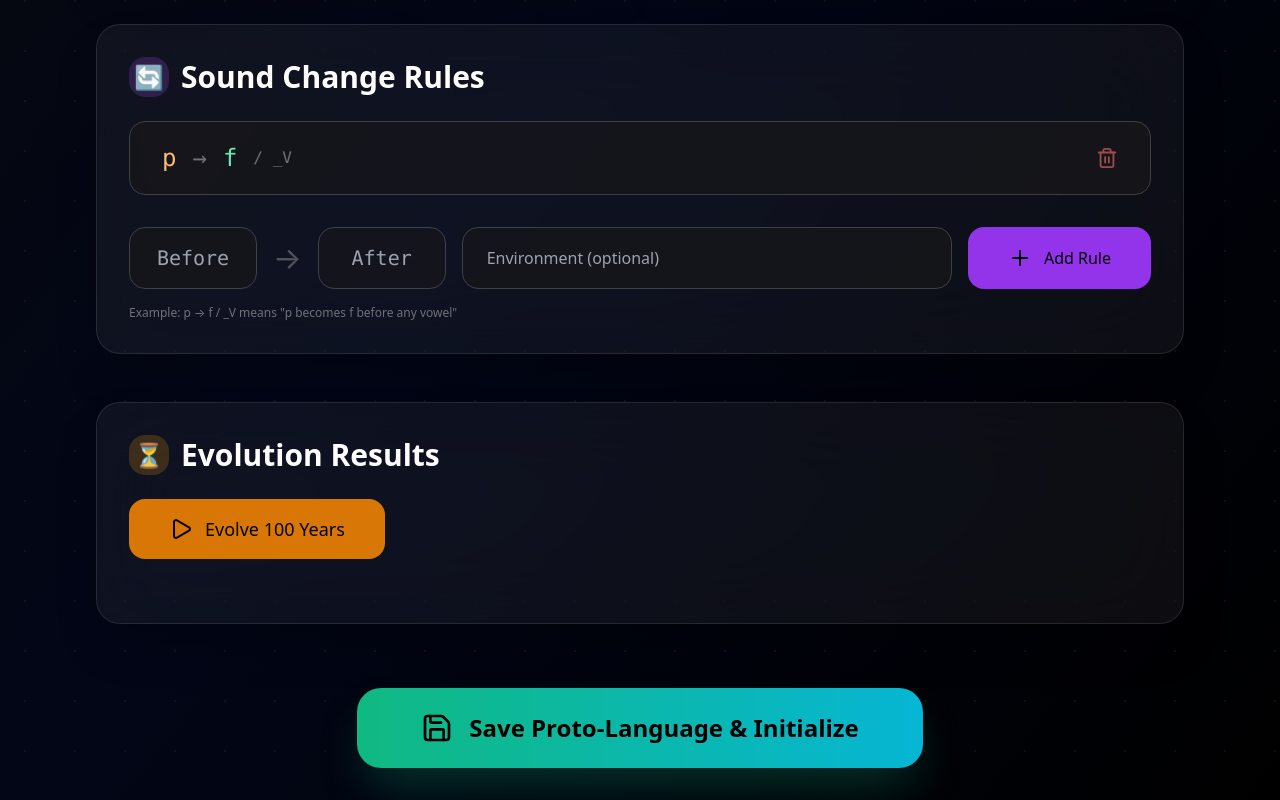
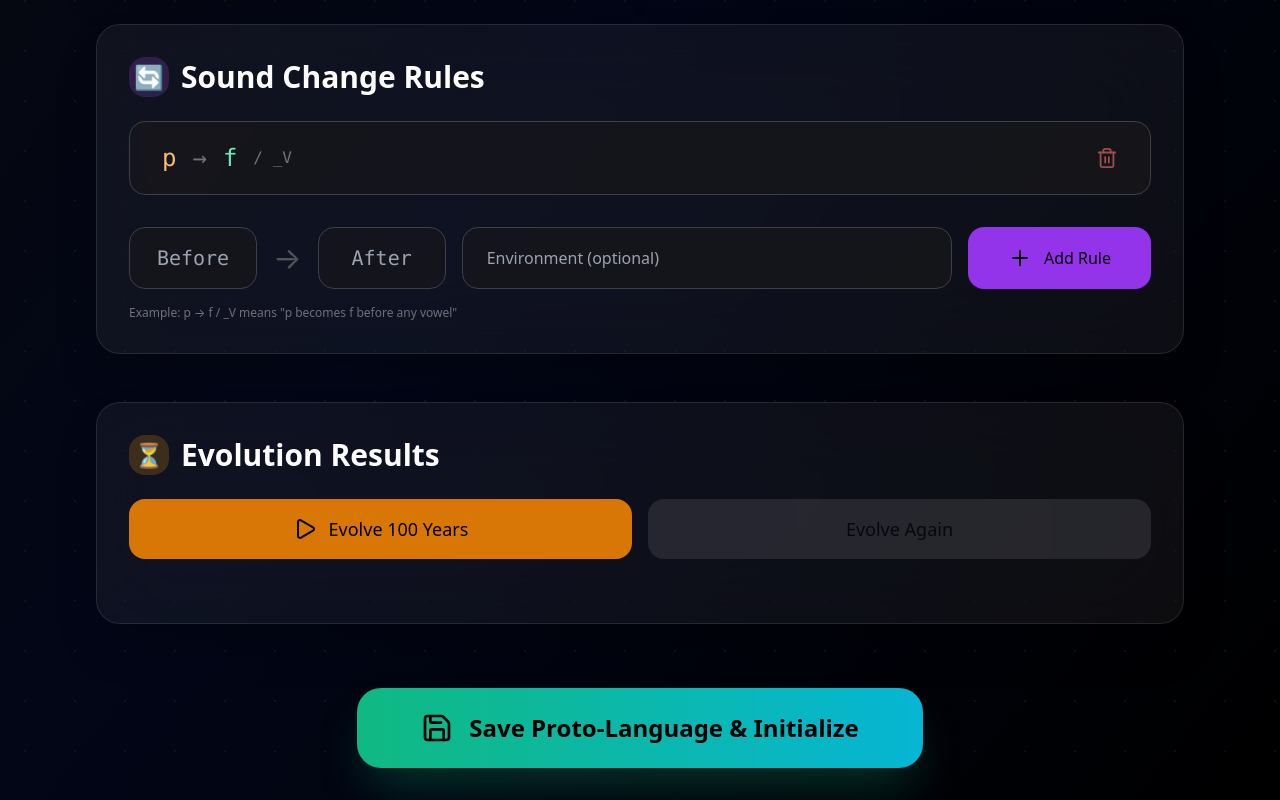
Before and after one commit to SCORLEOs773/linguaevo, a React (Vite) app in the folder frontend/: page / in a window 1280 px wide. Shown: the part 824-1624 px from the top of the page. Built offline with nearby package versions, Linux system fonts and the light colour scheme.

Commit message:
Added Multi Evolve Simulation feature

```diff
--- a/frontend/src/App.tsx
+++ b/frontend/src/App.tsx
@@ -44,6 +44,7 @@ function App() {
   const [langName, setLangName] = useState("ProtoLingua");
   // eslint-disable-next-line @typescript-eslint/no-explicit-any
   const [evolvedWords, setEvolvedWords] = useState<any[]>([]);
+  const [currentVocabulary, setCurrentVocabulary] = useState<Word[]>([]);
   const [phonemes, setPhonemes] = useState<Phoneme[]>([
     { symbol: "p", category: "consonant" },
     { symbol: "t", category: "consonant" },
@@ -144,16 +145,26 @@ function App() {
     }
   };
 
-  const evolveLanguage = async () => {
+  const evolveLanguage = async (fromCurrent = false) => {
     if (!langName.trim()) {
       setStatus("❌ Please save the proto-language first");
       return;
     }
 
+    let vocabToEvolve = vocabulary;
+
+    // If "Evolve Again" is clicked, use the latest evolved vocabulary
+    if (fromCurrent && currentVocabulary.length > 0) {
+      vocabToEvolve = currentVocabulary.map((item) => ({
+        form: item.form, // Use evolved form as new "original"
+        meaning: item.meaning,
+      }));
+    }
+
     const payload = {
       name: langName.trim(),
       phonemes,
-      vocabulary,
+      vocabulary: vocabToEvolve,
       rules,
     };
 
@@ -167,9 +178,17 @@ function App() {
 
       if (data.evolved_vocabulary) {
         setEvolvedWords(data.evolved_vocabulary);
-        setStatus(
-          `✅ Evolution complete! ${data.evolved_vocabulary.length} words updated.`,
+
+        // Update current vocabulary for next evolution
+        setCurrentVocabulary(
+          // eslint-disable-next-line @typescript-eslint/no-explicit-any
+          data.evolved_vocabulary.map((item: any) => ({
+            form: item.evolved,
+            meaning: item.meaning,
+          })),
         );
+
+        setStatus(`✅ Evolution complete! Generation ${data.generation || 1}`);
       }
       // eslint-disable-next-line @typescript-eslint/no-unused-vars
     } catch (err) {
@@ -446,7 +465,7 @@ function App() {
           </p>
         </motion.div>
 
-        {/* Evolution Results Section */}
+        {/* Evolution Results Section - with two buttons */}
         <motion.div
           initial={{ opacity: 0, y: 30 }}
           animate={{ opacity: 1, y: 0 }}
@@ -461,12 +480,23 @@ function App() {
             </h2>
           </div>
 
-          <button
-            onClick={evolveLanguage}
-            className="mb-8 bg-amber-600 hover:bg-amber-500 px-10 py-4 rounded-2xl flex items-center gap-3 text-lg font-medium transition-all active:scale-95"
-          >
-            <Play size={24} /> Evolve 100 Years
-          </button>
+          {/* Two buttons side by side */}
+          <div className="flex gap-4 mb-8">
+            <button
+              onClick={() => evolveLanguage(false)} // First evolution from original
+              className="flex-1 bg-amber-600 hover:bg-amber-500 px-10 py-4 rounded-2xl flex items-center justify-center gap-3 text-lg font-medium transition-all active:scale-95"
+            >
+              <Play size={24} /> Evolve 100 Years
+            </button>
+
+            <button
+              onClick={() => evolveLanguage(true)} // Continue from current state
+              disabled={evolvedWords.length === 0}
+              className="flex-1 bg-zinc-700 hover:bg-zinc-600 disabled:opacity-50 px-10 py-4 rounded-2xl flex items-center justify-center gap-3 text-lg font-medium transition-all active:scale-95"
+            >
+              Evolve Again
+            </button>
+          </div>
 
           {evolvedWords.length > 0 && (
             <div className="space-y-6">
```
Also changed, not shown: 1 other file (tests, documents, lock files or other folders).
